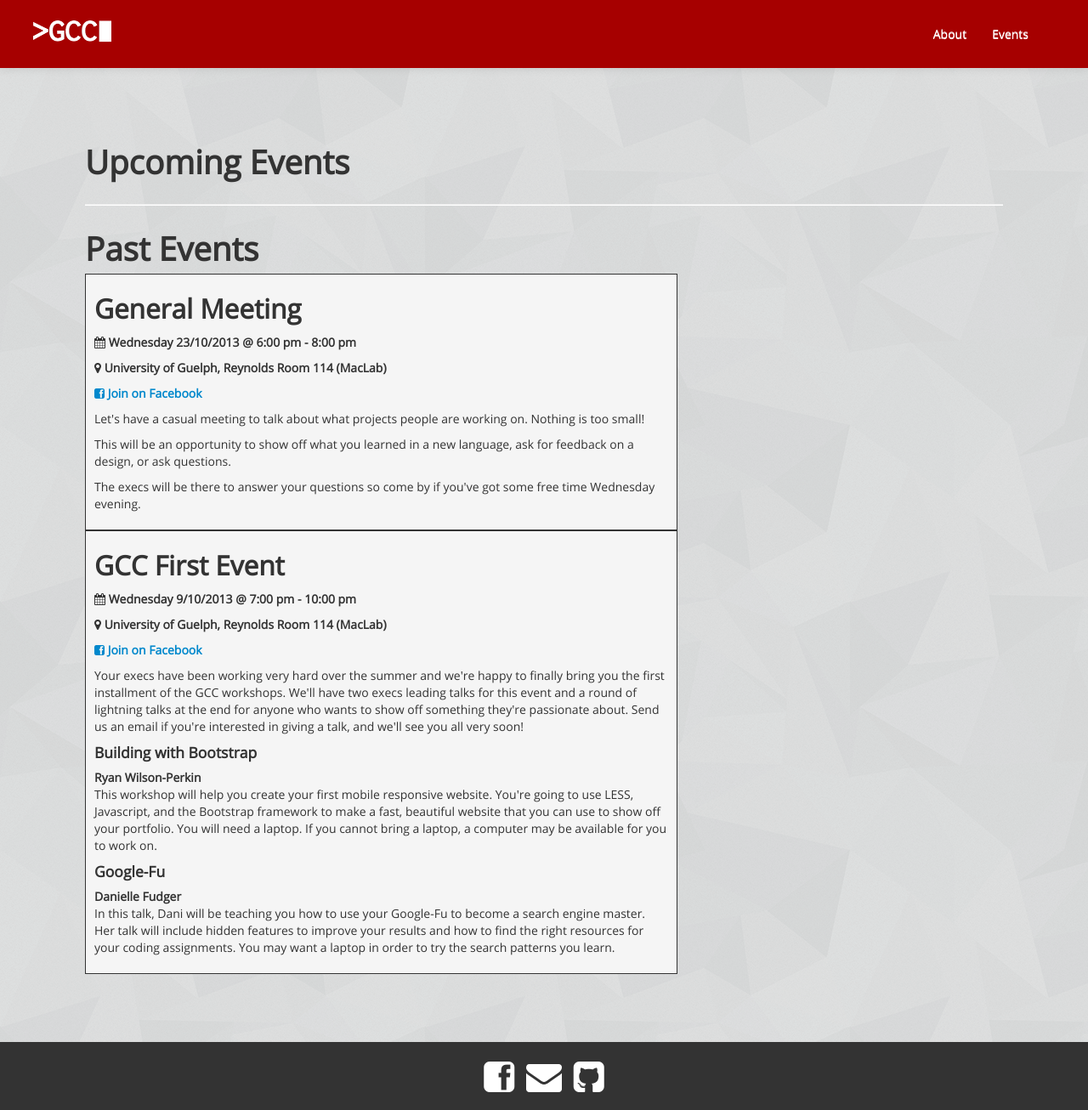
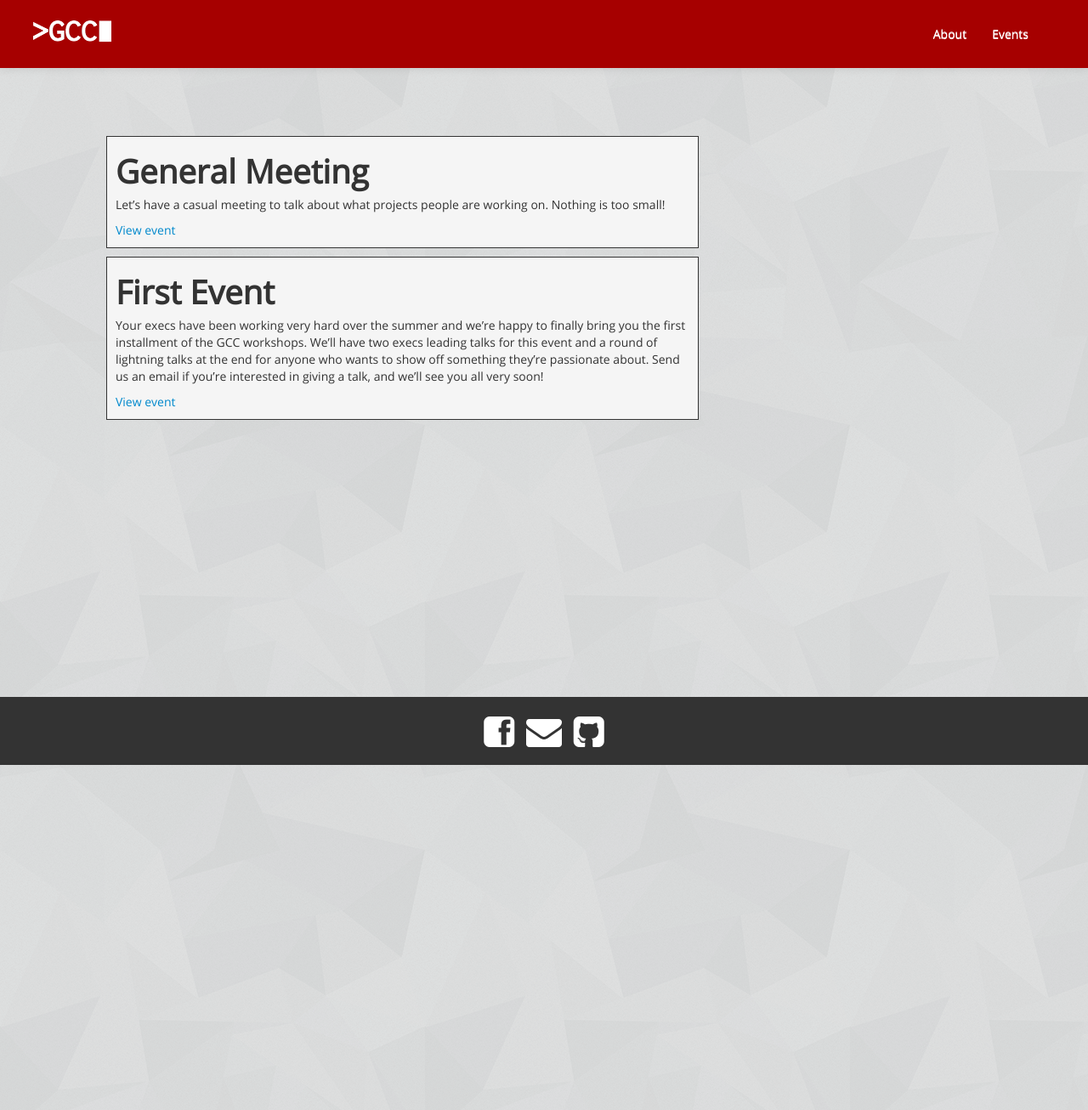
Before and after one commit to GuelphCodingCommunity/guelphcodingcommunity.github.io, a Jekyll site: the page built from events.html, in a window 1280 px wide. Shown: the whole page at 85% size. Built offline with Jekyll 4.4.1, drawn with Linux system fonts in a browser that asks for light colours; Markdown is read by kramdown in place of the engine named in the settings; after the commit the page ends 900 px from its top, so only the background shows below that.

Commit message:
Switch events page to use blog style

```diff
--- a/css/main.css
+++ b/css/main.css
@@ -85,14 +85,18 @@ body {
 #SpecialThanks .span2 label:hover {
   text-decoration: none;
 }
-#Events hr {
-  color: whitesmoke;
+#Events ul {
+  list-style-type: none;
 }
 #Events .event {
   max-width: 675px;
   padding: 10px;
   border: 1px solid #333333;
   background: whitesmoke;
+  margin-bottom: 10px;
+}
+#Post {
+  max-width: 675px;
 }
 #Footer {
   height: 80px;
--- a/events.html
+++ b/events.html
@@ -4,38 +4,14 @@ title: Events
 ---
 <div id="Content">
   <div id="Events" class="container-fluid">
-    <div id="UpcomingEvents" class="row-fluid">
-      <div class="span12">
-        <h1>Upcoming Events</h1>
-      </div>
-    </div>
-    <hr />
-    <div id="PastEvents" class="row-fluid">
-      <div class="span12">
-        <h1>Past Events</h1>
-        <div class="event">
-          <h2>General Meeting</h2>
-          <h5><i class="icon-calendar"></i> Wednesday 23/10/2013 @ 6:00 pm - 8:00 pm</h5>
-          <h5><i class="icon-map-marker"></i> University of Guelph, Reynolds Room 114 (MacLab)</h5>
-          <h5><a href="https://www.facebook.com/events/661717080528634"><i class="icon-facebook-sign"></i> Join on Facebook</a></h5>
-          <p> Let's have a casual meeting to talk about what projects people are working on. Nothing is too small!</p>
-          <p>This will be an opportunity to show off what you learned in a new language, ask for feedback on a design, or ask questions.</p>
-          <p>The execs will be there to answer your questions so come by if you've got some free time Wednesday evening.</p>
-        </div>
-        <div class="event">
-          <h2>GCC First Event</h2>
-          <h5><i class="icon-calendar"></i> Wednesday 9/10/2013 @ 7:00 pm - 10:00 pm</h5>
-          <h5><i class="icon-map-marker"></i> University of Guelph, Reynolds Room 114 (MacLab)</h5>
-          <h5><a href="https://www.facebook.com/events/356994651102198"><i class="icon-facebook-sign"></i> Join on Facebook</a></h5>
-          <p>Your execs have been working very hard over the summer and we're happy to finally bring you the first installment of the GCC workshops. We'll have two execs leading talks for this event and a round of lightning talks at the end for anyone who wants to show off something they're passionate about. Send us an email if you're interested in giving a talk, and we'll see you all very soon!</p>
-          <h4>Building with Bootstrap</h4>
-          <strong>Ryan Wilson-Perkin</strong>
-          <p>This workshop will help you create your first mobile responsive website. You're going to use LESS, Javascript, and the Bootstrap framework to make a fast, beautiful website that you can use to show off your portfolio. You will need a laptop. If you cannot bring a laptop, a computer may be available for you to work on.</p>
-          <h4>Google-Fu</h4>
-          <strong>Danielle Fudger</strong>
-          <p>In this talk, Dani will be teaching you how to use your Google-Fu to become a search engine master. Her talk will include hidden features to improve your results and how to find the right resources for your coding assignments. You may want a laptop in order to try the search patterns you learn.</p>
-        </div>
-      </div>
-    </div>
+    <ul>
+      {% for post in site.categories.events %}
+        <li class="event">
+          <h1>{{ post.title }}</h1>
+          <p>{{ post.excerpt }}</p>
+          <a href="{{ post.url }}">View event</a>
+        </li>
+      {% endfor %}
+    </ul>
   </div>
 </div>
```
Also changed, not shown: _layouts/post.html (added, +34 -0 lines), _posts/2013-09-27-first-event.md (added, +28 -0 lines), _posts/2013-10-20-general-meeting.md (added, +21 -0 lines), less/main.less (+10 -4 lines).
